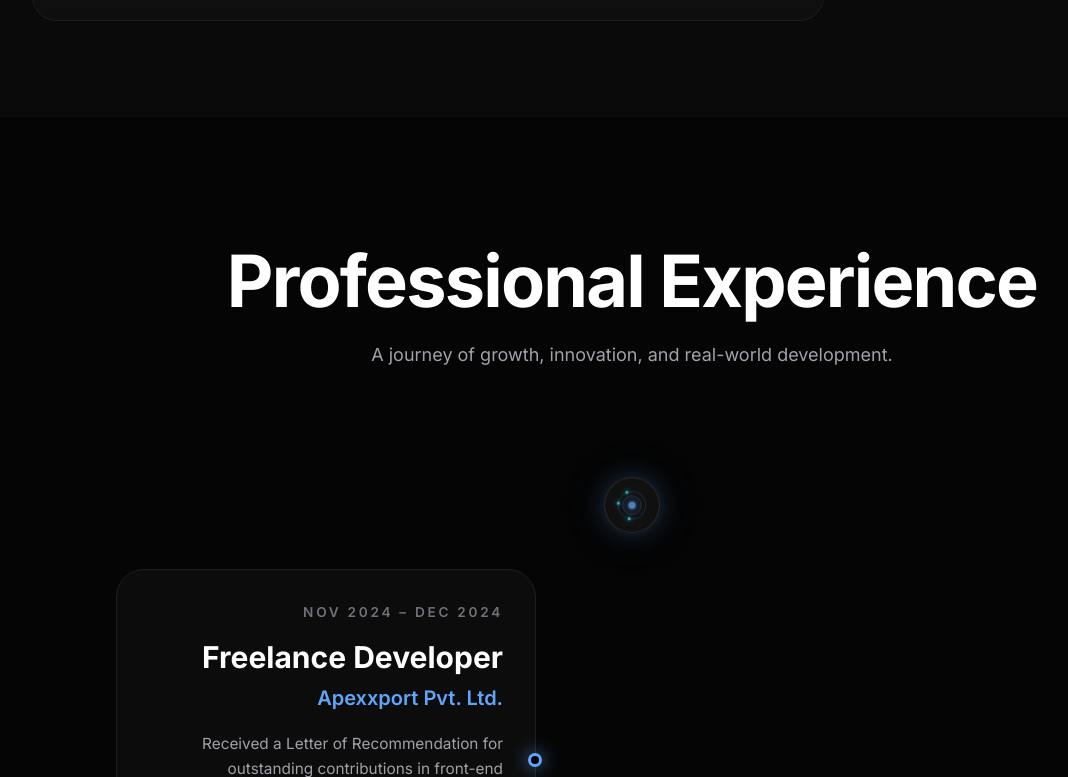
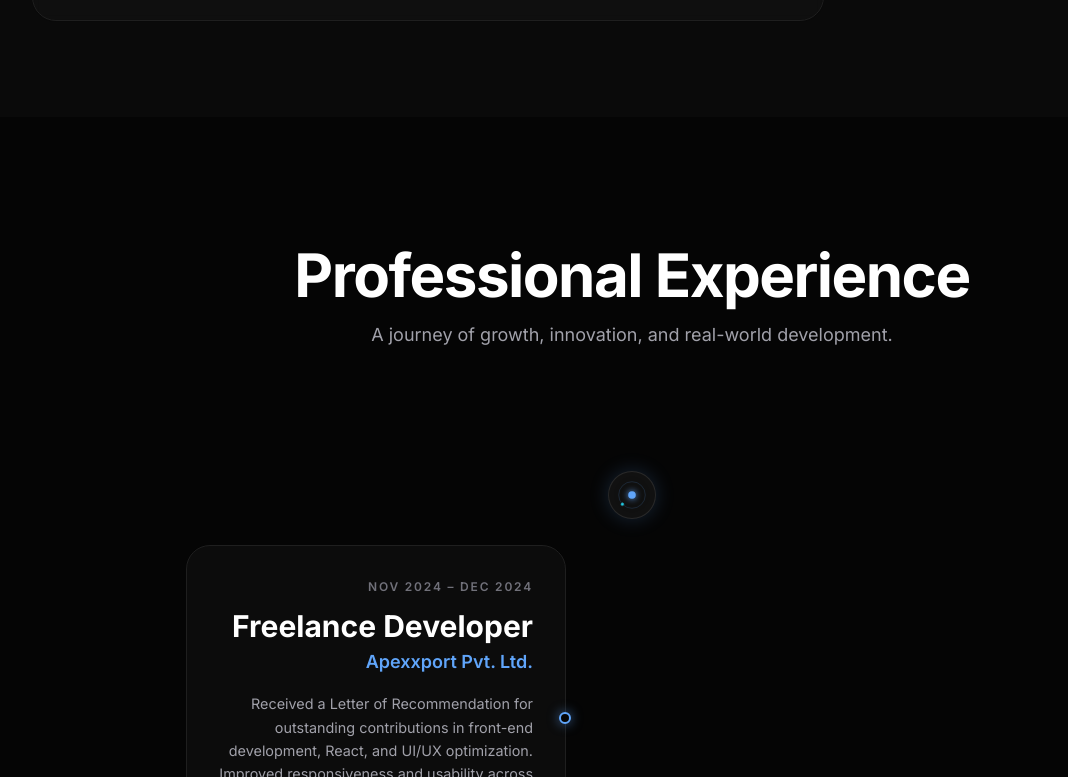
Before and after one commit to sahilmulla16/sahil-portfolio-new, a React (Vite) app: page / in a window 1280 px wide. Shown: the part 2023-2800 px from the top of the page, without its empty margins (8-1076 px from the left). Built offline with nearby package versions, Linux system fonts and the light colour scheme; no server answers.

Commit message:
[dyad] Optimizing Professional Experience for mobile and reducing card size - wrote 1 file(s) + extra files edited outside of Dyad

```diff
--- a/src/components/ProfessionalExperience.jsx
+++ b/src/components/ProfessionalExperience.jsx
@@ -13,19 +13,19 @@ const experiences = [
     date: "NOV 2024 – DEC 2024",
     role: "Freelance Developer",
     company: "Apexxport Pvt. Ltd.",
-    description: "Received a Letter of Recommendation for outstanding contributions in front-end development, React, and UI/UX optimization. Improved responsiveness, usability, and overall user experience across modern web interfaces.",
+    description: "Received a Letter of Recommendation for outstanding contributions in front-end development, React, and UI/UX optimization. Improved responsiveness and usability across modern web interfaces.",
     skills: ["React", "UI/UX", "SEO", "Frontend"],
     side: "left",
-    top: "120px"
+    top: "100px"
   },
   {
     date: "JUL 2022 – AUG 2022",
     role: "Web Developer Intern",
     company: "A to Z IT Solutions",
-    description: "Worked on real-time web development projects using HTML, CSS, and JavaScript. Built responsive interfaces and improved user engagement through optimized UI implementation and debugging workflows.",
-    skills: ["JavaScript", "Responsive Design", "Debugging", "Web Development"],
+    description: "Worked on real-time web development projects using HTML, CSS, and JavaScript. Built responsive interfaces and improved user engagement through optimized UI implementation.",
+    skills: ["JavaScript", "Responsive", "Debugging", "Web Dev"],
     side: "right",
-    top: "450px"
+    top: "420px"
   }
 ];
 
@@ -39,7 +39,6 @@ export default function ProfessionalExperience() {
       const path = pathRef.current;
       const pathLength = path.getTotalLength();
 
-      // Path drawing animation
       gsap.set(path, {
         strokeDasharray: pathLength,
         strokeDashoffset: pathLength
@@ -56,7 +55,6 @@ export default function ProfessionalExperience() {
         }
       });
 
-      // Moving ball animation
       gsap.to(ballRef.current, {
         motionPath: {
           path: path,
@@ -77,48 +75,40 @@ export default function ProfessionalExperience() {
   }, []);
 
   return (
-    <section ref={sectionRef} id="experience" className="relative min-h-[1200px] bg-[#050505] py-32 overflow-hidden">
-      <div className="max-w-[1400px] mx-auto px-6 md:px-10">
-        <div className="text-center mb-20">
-          <h2 className="text-5xl md:text-7xl font-bold tracking-tight text-white mb-6">Professional Experience</h2>
-          <p className="text-zinc-400 text-lg max-w-2xl mx-auto">
+    <section ref={sectionRef} id="experience" className="relative min-h-[1100px] bg-[#050505] py-24 md:py-32 overflow-hidden">
+      <div className="max-w-[1400px] mx-auto px-4 md:px-10">
+        <div className="text-center mb-16 md:mb-24">
+          <h2 className="text-4xl md:text-6xl font-bold tracking-tight text-white mb-4">Professional Experience</h2>
+          <p className="text-zinc-400 text-base md:text-lg max-w-xl mx-auto px-4">
             A journey of growth, innovation, and real-world development.
           </p>
         </div>
 
-        <div className="relative max-w-[1200px] h-[900px] mx-auto">
+        <div className="relative max-w-[1100px] h-[800px] mx-auto">
           {/* SVG Curved Path */}
-          <svg className="absolute left-1/2 -translate-x-1/2 top-0 h-full w-[300px] z-10 pointer-events-none" viewBox="0 0 300 800" preserveAspectRatio="none">
+          <svg className="absolute left-1/2 -translate-x-1/2 top-0 h-full w-[200px] md:w-[300px] z-10 pointer-events-none" viewBox="0 0 300 800" preserveAspectRatio="none">
             <path
               ref={pathRef}
               id="timelinePath"
               d="M150 50 C 250 150, 50 250, 150 350 S 250 550, 150 700"
               fill="none"
               stroke="rgba(255,255,255,0.08)"
-              strokeWidth="3"
+              strokeWidth="2"
               strokeLinecap="round"
-              className="drop-shadow-[0_0_10px_rgba(99,102,241,0.15)]"
+              className="drop-shadow-[0_0_8px_rgba(99,102,241,0.1)]"
             />
           </svg>
 
-          {/* Moving Glow Ball (Digital Core) */}
+          {/* Moving Glow Ball */}
           <div
             ref={ballRef}
-            className="absolute w-14 h-14 z-20 rounded-full p-1 bg-white/5 backdrop-blur-xl border border-white/10 shadow-[0_0_25px_rgba(96,165,250,0.25),0_0_60px_rgba(96,165,250,0.08)]"
+            className="absolute w-10 h-10 md:w-12 md:h-12 z-20 rounded-full p-1 bg-white/5 backdrop-blur-xl border border-white/10 shadow-[0_0_20px_rgba(96,165,250,0.2)]"
           >
             <svg className="w-full h-full" viewBox="0 0 100 100">
-              <circle className="fill-none stroke-blue-400/25 stroke-[1.5]" cx="50" cy="50" r="30" />
-              <circle className="fill-none stroke-blue-400/25 stroke-[1.5]" cx="50" cy="50" r="20" />
-              <circle className="fill-blue-400 drop-shadow-[0_0_10px_#60a5fa] animate-[pulse_3s_ease-in-out_infinite]" cx="50" cy="50" r="8" />
-
-              <g className="origin-center animate-[spin_8s_linear_infinite]">
-                <circle className="fill-cyan-400 drop-shadow-[0_0_6px_#22d3ee]" cx="80" cy="50" r="3" />
-              </g>
-              <g className="origin-center animate-[spin_10s_linear_infinite_reverse]">
-                <circle className="fill-cyan-400 drop-shadow-[0_0_6px_#22d3ee]" cx="50" cy="20" r="3" />
-              </g>
-              <g className="origin-center animate-[spin_12s_linear_infinite]">
-                <circle className="fill-cyan-400 drop-shadow-[0_0_6px_#22d3ee]" cx="20" cy="50" r="3" />
+              <circle className="fill-none stroke-blue-400/20 stroke-[2]" cx="50" cy="50" r="35" />
+              <circle className="fill-blue-400 drop-shadow-[0_0_8px_#60a5fa]" cx="50" cy="50" r="10" />
+              <g className="origin-center animate-[spin_6s_linear_infinite]">
+                <circle className="fill-cyan-400" cx="85" cy="50" r="4" />
               </g>
             </svg>
           </div>
@@ -128,38 +118,38 @@ export default function ProfessionalExperience() {
             {experiences.map((exp, index) => (
               <motion.div
                 key={index}
-                initial={{ opacity: 0, x: exp.side === 'left' ? -50 : 50 }}
-                whileInView={{ opacity: 1, x: 0 }}
+                initial={{ opacity: 0, y: 20 }}
+                whileInView={{ opacity: 1, y: 0 }}
                 viewport={{ once: true, amount: 0.5 }}
-                transition={{ duration: 0.8, ease: [0.22, 1, 0.36, 1] }}
-                className={`absolute w-full md:w-[420px] p-8 rounded-[28px] glass-card group transition-all duration-500 hover:-translate-y-2 hover:scale-[1.02] hover:border-blue-400/35 hover:shadow-[0_0_30px_rgba(96,165,250,0.18),0_15px_60px_rgba(0,0,0,0.45)] z-10
-                  ${exp.side === 'left' ? 'md:right-[58%] text-right' : 'md:left-[58%] text-left'}
+                transition={{ duration: 0.6 }}
+                className={`absolute w-full md:w-[380px] p-6 md:p-8 rounded-[24px] glass-card group transition-all duration-500 hover:-translate-y-1 hover:border-blue-400/30 z-10
+                  ${exp.side === 'left' ? 'md:right-[56%] text-right' : 'md:left-[56%] text-left'}
                 `}
                 style={{ top: exp.top }}
               >
                 {/* Connector Dot */}
-                <div className={`absolute w-3.5 h-3.5 bg-[#050505] border-[3px] border-blue-400 rounded-full top-1/2 -translate-y-1/2 shadow-[0_0_18px_rgba(96,165,250,0.8)] hidden md:block
-                  ${exp.side === 'left' ? '-right-[7px]' : '-left-[7px]'}
+                <div className={`absolute w-3 h-3 bg-[#050505] border-2 border-blue-400 rounded-full top-1/2 -translate-y-1/2 shadow-[0_0_12px_rgba(96,165,250,0.6)] hidden md:block
+                  ${exp.side === 'left' ? '-right-[6px]' : '-left-[6px]'}
                 `} />
 
-                <div className="text-[0.85rem] tracking-[0.2em] uppercase text-zinc-500 font-semibold mb-4">
+                <div className="text-[0.75rem] tracking-[0.15em] uppercase text-zinc-500 font-semibold mb-3">
                   {exp.date}
                 </div>
-                <h3 className="text-3xl font-bold text-white mb-2 leading-tight group-hover:text-blue-400 transition-colors">
+                <h3 className="text-2xl md:text-3xl font-bold text-white mb-1 leading-tight group-hover:text-blue-400 transition-colors">
                   {exp.role}
                 </h3>
-                <div className="text-blue-400 text-xl font-semibold mb-5">
+                <div className="text-blue-400 text-lg font-semibold mb-4">
                   {exp.company}
                 </div>
-                <p className="text-zinc-400 leading-relaxed text-[0.96rem]">
+                <p className="text-zinc-400 leading-relaxed text-[0.9rem]">
                   {exp.description}
                 </p>
 
-                <div className={`mt-6 flex flex-wrap gap-3 ${exp.side === 'left' ? 'justify-end' : 'justify-start'}`}>
+                <div className={`mt-5 flex flex-wrap gap-2 ${exp.side === 'left' ? 'justify-end' : 'justify-start'}`}>
                   {exp.skills.map((skill, sIdx) => (
                     <span
                       key={sIdx}
-                      className="px-4 py-2 rounded-full bg-white/5 border border-white/10 text-zinc-300 text-[0.82rem] transition-all duration-300 hover:border-blue-400/35 hover:bg-blue-400/10 hover:text-white hover:-translate-y-0.5"
+                      className="px-3 py-1 rounded-full bg-white/5 border border-white/10 text-zinc-300 text-[0.75rem] transition-colors hover:border-blue-400/30"
                     >
                       {skill}
                     </span>
@@ -171,28 +161,29 @@ export default function ProfessionalExperience() {
         </div>
       </div>
 
-      {/* Mobile Styles Override */}
       <style>{`
         @media (max-width: 768px) {
-          #experience .relative.max-w-\\[1200px\\] {
+          #experience .relative.max-w-\\[1100px\\] {
             height: auto;
-            padding-left: 60px;
+            padding-left: 40px;
+            padding-right: 10px;
           }
           #experience svg.absolute {
-            left: 25px;
+            left: 20px;
             transform: none;
+            width: 100px;
           }
-          #experience .absolute.w-14 {
-            left: 25px;
+          #experience .absolute.w-10 {
+            left: 20px;
             transform: translate(-50%, -50%);
           }
-          #experience .absolute.w-full.md\\:w-\\[420px\\] {
+          #experience .absolute.w-full.md\\:w-\\[380px\\] {
             position: relative;
             top: auto !important;
             left: 0 !important;
             right: 0 !important;
             text-align: left;
-            margin-bottom: 3rem;
+            margin-bottom: 2.5rem;
           }
           #experience .justify-end {
             justify-content: flex-start;
```
Also changed, not shown: .dyad/screenshot/631fa65d5f1bee381420ec24eb6ef09aeb010011.png (added).
